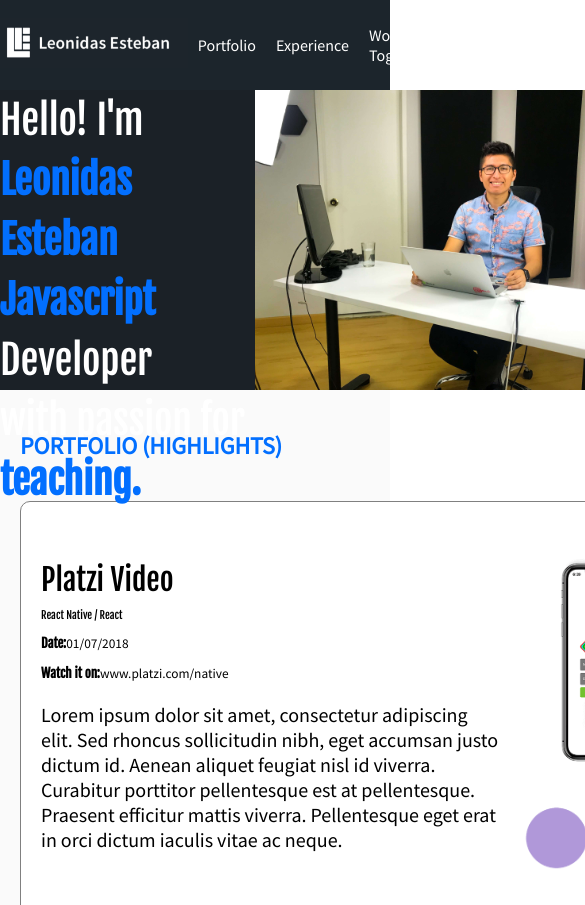
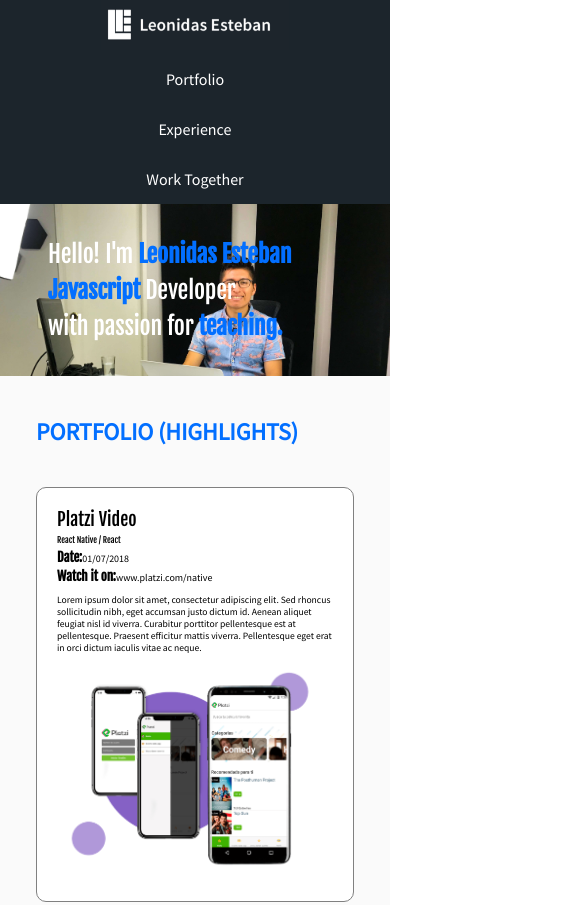
Before and after one commit to anac-lalala/Practice-03, a plain HTML site: page index.html in a window 390 px wide. Shown: the top 905 px of the page, 585 px wide, since content can reach past the window. Drawn offline with Linux system fonts and the light colour scheme.

Commit message:
Basic portfolio responsive

```diff
--- a/index.html
+++ b/index.html
@@ -35,7 +35,7 @@
             <h1>
                 Hello! I'm <strong>Leonidas Esteban</strong> <br/> <strong>Javascript</strong> Developer <br/>with passion for <strong>teaching.</strong>
             </h1>
-            <img class="hero-image"src="images/hero.jpg" alt="Hero image" width="500px">
+            <img class="hero-image"src="images/hero.jpg" alt="Hero image" width="500px" height="300px">
         </div>
     </main>
 
@@ -58,8 +58,8 @@
                 <div class="project-details">
                     <h3 class="project-title">Platzi Video</h3>
                     <h6 class="project-course">React Native / React</h6>
-                    <p class="project-date"><small><strong>Date:</strong>01/07/2018</small></p>
-                    <p class="project-url"><small><strong>Watch it on:</strong>www.platzi.com/native</small></p>
+                    <p class="project-date"><small><strong>Date: </strong> 01/07/2018</small></p>
+                    <p class="project-url"><small><strong>Watch it on: </strong> www.platzi.com/native</small></p>
                     <p class="project-description">Lorem ipsum dolor sit amet, consectetur adipiscing elit. Sed rhoncus sollicitudin nibh, eget accumsan justo dictum id. Aenean aliquet feugiat nisl id viverra. Curabitur porttitor pellentesque est at pellentesque. Praesent efficitur mattis viverra. Pellentesque eget erat in orci dictum iaculis vitae ac neque.</p>
                 </div>
                 <figure class="project-imageContainer">
--- a/styles/styles.css
+++ b/styles/styles.css
@@ -25,6 +25,7 @@ h2{
     justify-content: space-between;
     height: 90px;
     align-items: center;
+    flex-wrap: wrap;
 }
 
 .header img{
@@ -81,6 +82,7 @@ h1 strong{
     background-color: #1b2127;
     display: flex;
     justify-content: space-between;
+    flex-wrap: wrap;
 }
 
 .hero-image{
@@ -103,6 +105,7 @@ h1 strong{
     align-items: center;
     align-self: auto;
     justify-content: space-between;
+    flex-wrap: wrap;
 }
 
 .project-title{
@@ -126,11 +129,16 @@ h1 strong{
 
 
 .project-details {
-    width: 500px;
+    width: 50%;
 }
 
 .project-imageContainer{
-    width: 500px;
+    width: 50%;
+}
+
+.project-imageContainer img{
+    max-width: 100%;
+
 }
 
 .event-list-title{
@@ -142,8 +150,8 @@ h1 strong{
 }
 
 .event{
-    margin: 10px;
-    width: 480px;
+    margin: 1%;
+    width: 48%;
     border-radius: 10px;
     overflow: hidden;
     flex-shrink: 0;
@@ -184,10 +192,10 @@ h1 strong{
     display: flex;
     align-items: center;
     justify-content: space-between;
+    flex-wrap: wrap;
 }
 
-.social{
-}
+
 
 .social-link{
     display: inline-block;
@@ -240,6 +248,7 @@ h1 strong{
     display: flex;
     align-items: center;
     justify-content: space-between;
+    flex-wrap: wrap;
 }
 
 .footer img {
@@ -252,7 +261,8 @@ h1 strong{
 }
 
 .container{
-    width: 1000px;
+    max-width: 1000px;
+    flex: 1;
     margin: 0 auto;
     display: inherit;
     justify-content: inherit;
@@ -260,3 +270,147 @@ h1 strong{
     height: inherit;
     flex-wrap: inherit;
 }
+
+@media screen and (max-width:1024px){
+    .container{
+        padding: 0 1em;
+    }
+    .hero{
+        height: auto;
+        position: relative;
+        overflow: hidden;
+        padding: 2em;
+    }
+    h1{
+        font-size: 2em;
+        z-index: 2;
+    }
+
+    .hero-image{
+        position: absolute;
+        z-index: 1;
+        left: 0;
+        right: 0;
+        top: 0;
+        bottom: 0;
+        width: 100%;
+
+    }
+}
+
+@media screen and (max-width:767px){
+
+    .header{
+        display: block;
+        height: auto;
+    }
+
+    .header ul{
+        display: initial;
+    }
+    .header ul li{
+        height: 50px;
+    }
+
+    .header a{
+        justify-content: center;
+    }
+
+    .header .logo {
+        text-align: center;
+    }
+
+    .project{
+        display: block;
+    }
+
+    .project-imageContainer{
+        width: auto;
+        text-align: center;
+    }
+
+    .project-details{
+        width: auto;
+        font-size: 16px;
+    }
+
+    .project-course, .project-date, .project-url{
+        margin: .3em 0;
+    }
+
+    .project-title{
+        font-size: 1.5em;
+        margin-bottom: .3em;
+    }
+
+    .project-url{
+        font-size: 1em;
+    }
+
+    .project-date{
+        font-size: 1em;
+    }
+
+    .project-course{
+        font-size: 0.7em;
+    }
+
+    .project-description{
+        font-size: 0.8em;
+    }
+
+    .event{
+        width: auto;
+        flex-shrink: initial;
+    }
+
+    .event img{
+        width: 100%;
+    }
+}
+
+@media screen and (max-width:480px){
+    h1{
+        font-size: 1.5em;
+    }
+    .project-details{
+        width: auto;
+        font-size: 12px;
+    }
+
+    .event-detail{
+        margin: -2em .5em .5em;
+        padding: 1em;
+    }
+
+    .contact{
+        height: auto;
+        padding: 1.5em 0;
+        text-align: center;
+        display: block;
+    }
+
+    .form-email button{
+        margin: 1em auto;
+    }
+
+    .form-email h3{
+        margin-top: 0;
+    }
+    .footer{
+        display: block;
+        text-align: center;
+        border: 1px solid transparent;
+    }
+
+}
+
+@media screen and (max-width:320px){
+    h1{
+        font-size: 1.2em;
+    }
+
+    .hero{
+        padding: 2em 1em;
+    }
+}
```
